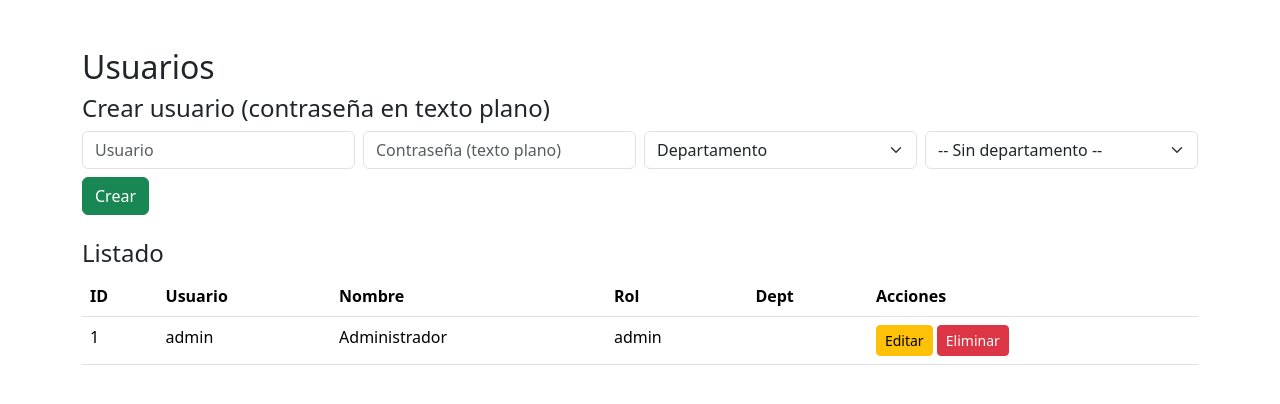
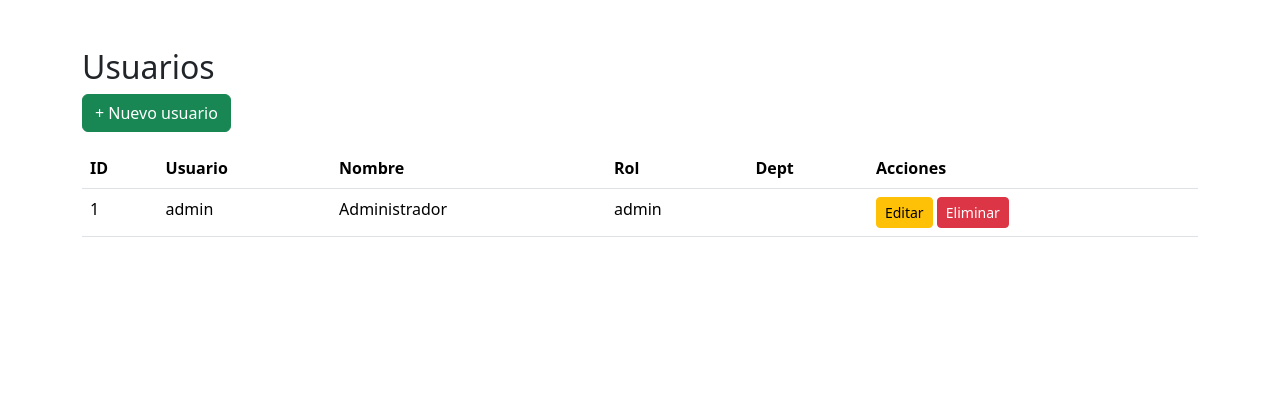
Before and after one commit to ContaFullgas/modulo_adornos, a PHP site: page /admin_users.php in a window 1280 px wide. Shown: the part 56-460 px from the top of the page. Run offline with PHP 8.4, Linux system fonts and the light colour scheme; a user stored in the database is signed in; data comes from the database, SQL or seed files in the repository; tables that the repository leaves empty hold one stand-in row (values such as "Sample post").

Commit message:
Se reparo la parte de administracion de usuarios, ahora no tiene errores.

```diff
--- a/public/admin_users.php
+++ b/public/admin_users.php
@@ -2,62 +2,162 @@
 require_once __DIR__ . '/../config/auth.php';
 require_admin();
 
+/* GET USERS */
 $users = [];
-$res = $conn->query("SELECT u.*, d.name as department_name FROM users u LEFT JOIN departments d ON u.department_id=d.id ORDER BY u.created_at DESC");
+$res = $conn->query("
+    SELECT u.*, d.name AS department_name
+    FROM users u
+    LEFT JOIN departments d ON u.department_id = d.id
+    ORDER BY u.created_at DESC
+");
 while($r = $res->fetch_assoc()) $users[] = $r;
+
+/* GET DEPARTMENTS FOR SELECT */
 $departments = [];
 $dr = $conn->query("SELECT * FROM departments ORDER BY name");
 while($d = $dr->fetch_assoc()) $departments[] = $d;
 ?>
 <!doctype html>
 <html>
-<head><meta charset="utf-8"><title>Usuarios</title>
-<link href="https://cdn.jsdelivr.net/npm/bootstrap@5.3.2/dist/css/bootstrap.min.css" rel="stylesheet"></head>
+<head>
+<meta charset="utf-8">
+<title>Usuarios</title>
+<link href="https://cdn.jsdelivr.net/npm/bootstrap@5.3.2/dist/css/bootstrap.min.css" rel="stylesheet">
+</head>
 <body>
+
 <?php include("navbar.php"); ?>
+
 <div class="container py-4">
+
     <h2>Usuarios</h2>
 
-  <h4>Crear usuario (contraseña en texto plano)</h4>
-  <form method="post" action="admin_user_action.php?action=create" class="row g-2 mb-4">
-    <div class="col-md-3"><input name="username" class="form-control" placeholder="Usuario" required></div>
-    <div class="col-md-3"><input name="password" type="text" class="form-control" placeholder="Contraseña (texto plano)" required></div>
-    <div class="col-md-3">
-      <select name="role" class="form-select">
-        <option value="department">Departamento</option>
-        <option value="admin">Admin</option>
-      </select>
-    </div>
-    <div class="col-md-3">
-      <select name="department_id" class="form-select">
-        <option value="">-- Sin departamento --</option>
-        <?php foreach($departments as $d): ?>
-          <option value="<?= $d['id'] ?>"><?= htmlspecialchars($d['name']) ?></option>
-        <?php endforeach; ?>
-      </select>
-    </div>
-    <div class="col-12"><button class="btn btn-success">Crear</button></div>
-  </form>
+    <!-- Botón para abrir modal -->
+    <button class="btn btn-success mb-3" data-bs-toggle="modal" data-bs-target="#modalUser">
+        + Nuevo usuario
+    </button>
 
-  <h4>Listado</h4>
     <table class="table">
-    <thead><tr><th>ID</th><th>Usuario</th><th>Nombre</th><th>Rol</th><th>Dept</th><th>Acciones</th></tr></thead>
+        <thead>
+            <tr>
+                <th>ID</th><th>Usuario</th><th>Nombre</th><th>Rol</th><th>Dept</th><th>Acciones</th>
+            </tr>
+        </thead>
         <tbody>
             <?php foreach($users as $u): ?>
             <tr>
                 <td><?= $u['id'] ?></td>
-          <td><?= htmlspecialchars($u['username']) ?></td>
-          <td><?= htmlspecialchars($u['full_name']) ?></td>
-          <td><?= $u['role'] ?></td>
-          <td><?= htmlspecialchars($u['department_name']) ?></td>
+                <td><?= htmlspecialchars($u['username'] ?? '') ?></td>
+                <td><?= htmlspecialchars($u['full_name'] ?? '') ?></td>
+                <td><?= htmlspecialchars($u['role'] ?? '') ?></td>
+                <td><?= htmlspecialchars($u['department_name'] ?? '') ?></td>
                 <td>
-            <a class="btn btn-sm btn-warning" href="admin_user_action.php?action=edit&id=<?= $u['id'] ?>">Editar</a>
-            <a class="btn btn-sm btn-danger" href="admin_user_action.php?action=delete&id=<?= $u['id'] ?>" onclick="return confirm('Eliminar usuario?')">Eliminar</a>
+                    <button
+                        class="btn btn-warning btn-sm"
+                        data-bs-toggle="modal"
+                        data-bs-target="#modalUser"
+                        data-id="<?= $u['id'] ?>"
+                        data-username="<?= htmlspecialchars($u['username'] ?? '') ?>"
+                        data-fullname="<?= htmlspecialchars($u['full_name'] ?? '') ?>"
+                        data-role="<?= $u['role'] ?>"
+                        data-dept="<?= $u['department_id'] ?>"
+                    >
+                        Editar
+                    </button>
+
+                    <form method="post" action="admin_user_action.php?action=delete" style="display:inline-block">
+                        <input type="hidden" name="id" value="<?= $u['id'] ?>">
+                        <button class="btn btn-danger btn-sm" onclick="return confirm('Eliminar usuario?')">Eliminar</button>
+                    </form>
                 </td>
             </tr>
             <?php endforeach; ?>
         </tbody>
     </table>
 </div>
+
+
+<!-- MODAL PARA CREAR / EDITAR -->
+<div class="modal fade" id="modalUser" tabindex="-1">
+<div class="modal-dialog">
+<div class="modal-content">
+
+<form method="post" action="admin_user_action.php">
+
+    <div class="modal-header">
+        <h5 class="modal-title">Usuario</h5>
+        <button type="button" class="btn-close" data-bs-dismiss="modal"></button>
+    </div>
+
+    <div class="modal-body">
+        <input type="hidden" name="id" id="user_id">
+
+        <div class="mb-2">
+            <label>Usuario:</label>
+            <input name="username" id="user_username" class="form-control" required>
+        </div>
+
+        <div class="mb-2">
+            <label>Nombre completo:</label>
+            <input name="full_name" id="user_fullname" class="form-control">
+        </div>
+
+        <div class="mb-2">
+            <label>Contraseña:</label>
+            <input name="password" id="user_password" type="text" class="form-control">
+            <!-- <small class="text-muted">Si dejas vacío, no se modifica.</small> -->
+        </div>
+
+        <div class="mb-2">
+            <label>Rol:</label>
+            <select name="role" id="user_role" class="form-select">
+                <option value="usuario">Usuario</option>
+                <option value="admin">Administrador</option>
+            </select>
+        </div>
+
+        <div class="mb-2">
+            <label>Departamento:</label>
+            <select name="department_id" id="user_department" class="form-select">
+                <option value="">-- Ninguno --</option>
+                <?php foreach($departments as $d): ?>
+                    <option value="<?= $d['id'] ?>"><?= htmlspecialchars($d['name']) ?></option>
+                <?php endforeach; ?>
+            </select>
+        </div>
+
+    </div>
+
+    <div class="modal-footer">
+        <button class="btn btn-primary">Guardar</button>
+        <button type="button" class="btn btn-secondary" data-bs-dismiss="modal">Cerrar</button>
+    </div>
+
+</form>
+
+</div>
+</div>
+</div>
+
+<script src="https://cdn.jsdelivr.net/npm/bootstrap@5.3.2/dist/js/bootstrap.bundle.min.js"></script>
+
+<script>
+// CARGAR DATOS EN EL MODAL
+const modal = document.getElementById('modalUser');
+modal.addEventListener('show.bs.modal', event => {
+    const button = event.relatedTarget;
+
+    const id = button.getAttribute('data-id') || '';
+    document.getElementById('user_id').value = id;
+
+    document.getElementById('user_username').value = button.getAttribute('data-username') || '';
+    document.getElementById('user_fullname').value = button.getAttribute('data-fullname') || '';
+    document.getElementById('user_role').value = button.getAttribute('data-role') || 'usuario';
+    document.getElementById('user_department').value = button.getAttribute('data-dept') || '';
+
+    document.getElementById('user_password').value = '';
+});
+</script>
+
 </body>
 </html>
```
Also changed, not shown: public/admin_user_action.php (+41 -10 lines). Lines whose indentation alone changed are shown as unchanged.
